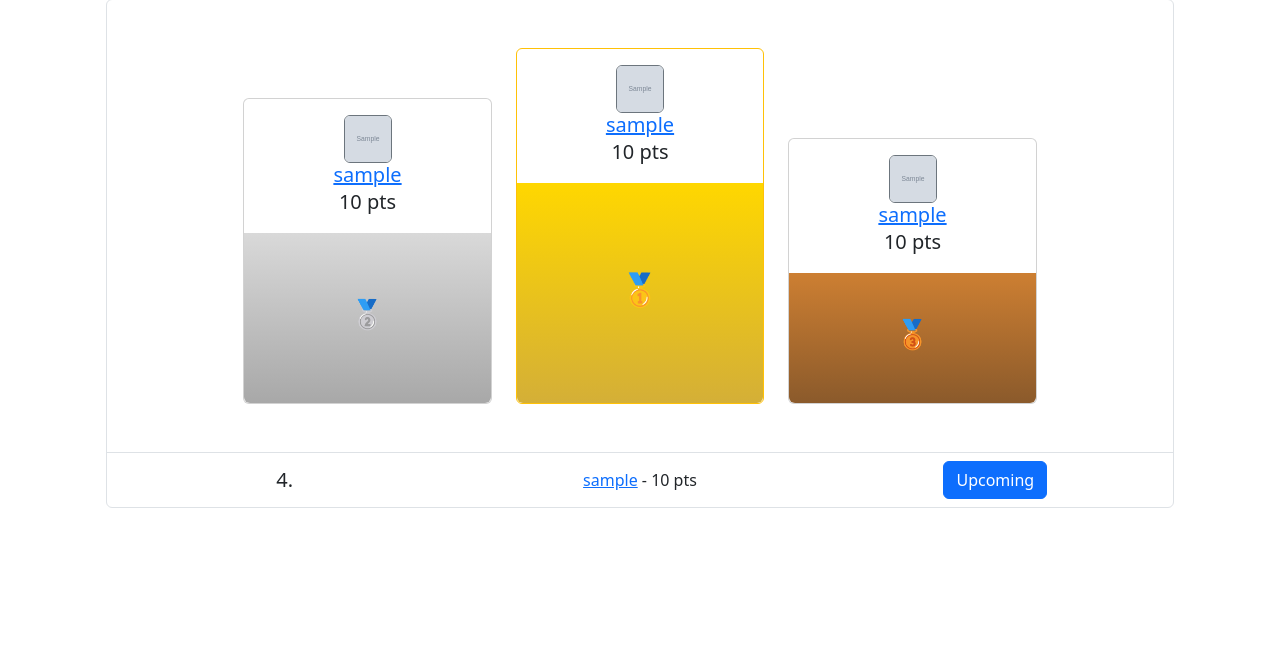
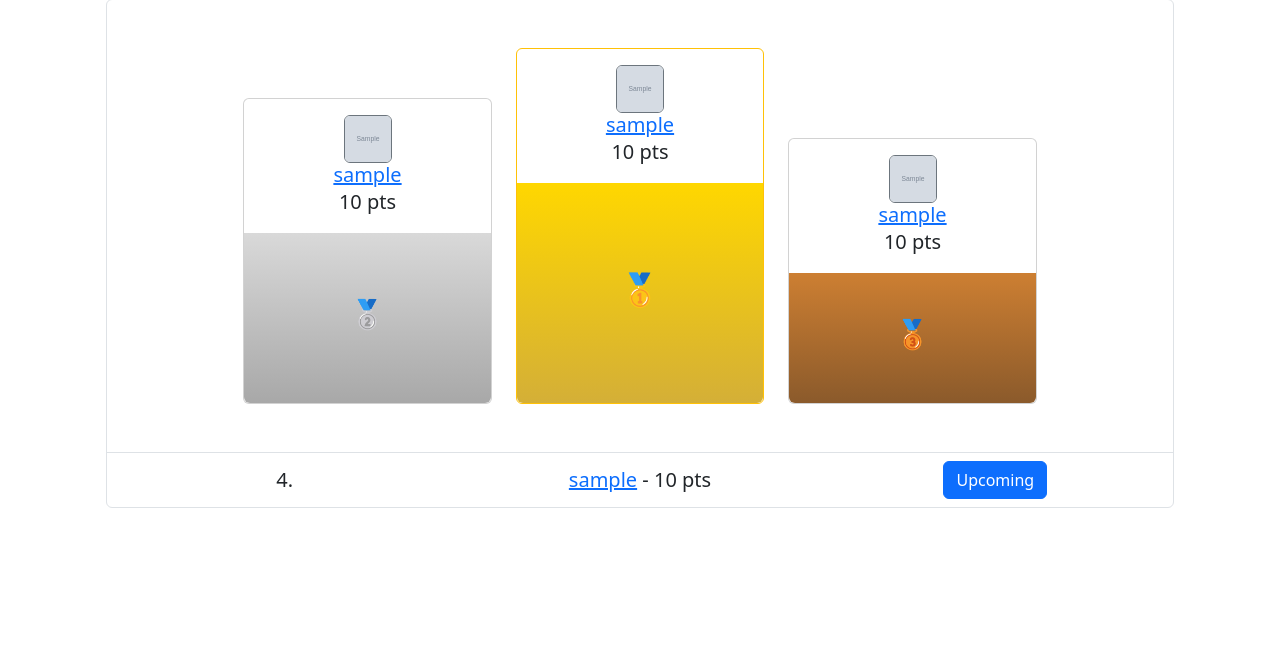
Before and after one commit to EssithAbertay/worldcup_predictions, a Flask app: template app/templates/leaderboard.html in a window 1280 px wide. Shown: the part 137-799 px from the top of the page. Run offline with Flask 3, Linux system fonts and the light colour scheme; the template is opened without the code that fills it: most values are stand-ins (such as "Sample title", 1, 10 or a date in 2020); grey boxes marked "Sample" are stand-in pictures; some libraries are stand-ins or nearby versions.

Commit message:
Made text bigger

```diff
--- a/app/templates/_leaderboard_user.html
+++ b/app/templates/_leaderboard_user.html
@@ -5,7 +5,7 @@
     <!--need this back<p class="m-0 fs-5">🥄. <a href="{{ url_for('user', username=user.username) }}"> {{user.username}}</a> - {{user.points}} points</p>-->
 
 
-        <p class="m-0 fs-6"> <a href="{{ url_for('user', username=user.username) }}"> {{user.username}}</a> - {{user.points}} pts</p>
+        <p class="m-0 fs-5"> <a href="{{ url_for('user', username=user.username) }}"> {{user.username}}</a> - {{user.points}} pts</p>
     </div>
 
     <div class="col-2">
```
